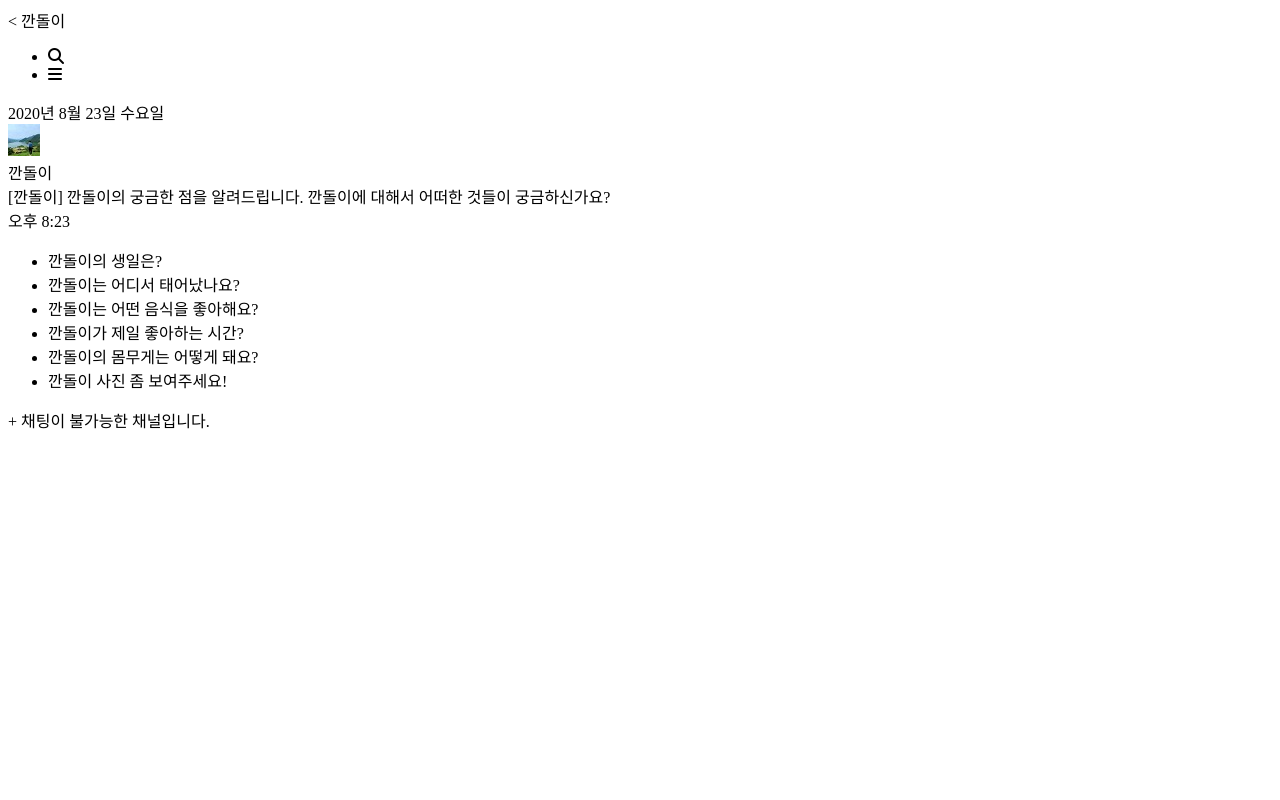
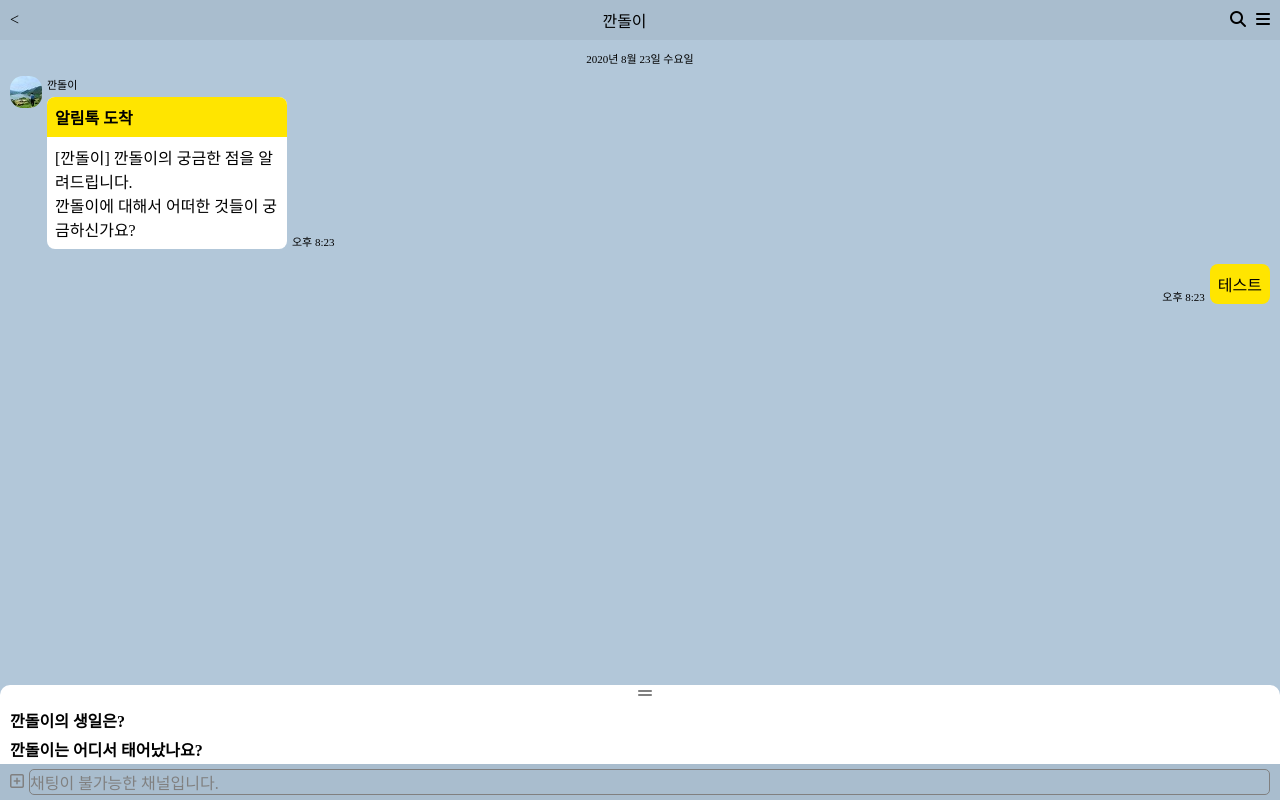
Before and after one commit to Yongveloper/kakaotalk_plus_friend_chat_clone_coding, a plain HTML site: page chatting.html in a window 1280 px wide. Drawn offline with Linux system fonts and the light colour scheme.

Commit message:
CSS: 기본 스타일링

```diff
--- a/chatting.html
+++ b/chatting.html
@@ -14,8 +14,8 @@
             <span><</span>
             <span>깐돌이</span>
             <ul class="chatting_navbar_icon">
-                <li><i class="fas fa-search"></i></li>
-                <li><i class="fas fa-bars"></i></li>
+                <li class="chatting_navbar_search"><i class="fas fa-search"></i></li>
+                <li class="chatting_navbar_bars"><i class="fas fa-bars"></i></li>
             </ul>
         </div>
     </nav>
@@ -32,19 +32,36 @@
                     깐돌이
                 </div>
                 <div class="chatting_friend_talk">
+                    <div class="chatting_friend_header">
+                        알림톡 도착
+                    </div>
                     <div class="chatting_friend_talk_section">
-                        [깐돌이] 깐돌이의 궁금한 점을 알려드립니다.
-
-                        깐돌이에 대해서 어떠한 것들이 궁금하신가요?
+                        <p>[깐돌이] 깐돌이의 궁금한 점을 알려드립니다.</p>
+                        <p>깐돌이에 대해서 어떠한 것들이 궁금하신가요?</p>
                     </div>
                 </div>
-                <div class="chatting_time">
-                    오후 8:23
+            </div>
+            <div class="chatting_time">
+                <span>오후 8:23</span>
+            </div>
+        </div>
+        <div class="chatting_me">
+            <div class="chatting_time">
+                <span>오후 8:23</span>
+            </div>
+            <div class="chatting_me_talk">
+                <div class="chatting_me_talk_section">
+                    <p>테스트</p>
                 </div>
             </div>
         </div>
+    </main>
+    <footer class="chatting_footer">
         <div class="chatting_questions">
             <div class="chatting_questions_section">
+                <div class="chatting_questions_bar">
+                    <i class="fas fa-grip-lines"></i>
+                </div>
                 <ul class="chatting_questions_list">
                     <li>깐돌이의 생일은?</li>
                     <li>깐돌이는 어디서 태어났나요?</li>
@@ -55,11 +72,9 @@
                 </ul>
             </div>
         </div>
-    </main>
-    <footer class="chatting_footer">
-        <div class="chatting_footer_section">
-            <span>+</span>
-            <span>채팅이 불가능한 채널입니다.</span>
+        <div class="chatting_footer_chat_section">
+            <div class="chatting_chat_add"><i class="far fa-plus-square"></i></div>
+            <div class="chatting_chat">채팅이 불가능한 채널입니다.</div>
         </div>
     </footer>
 </body>
--- a/style.css
+++ b/style.css
@@ -1,3 +1,169 @@
 * {
     box-sizing: border-box;
 }
+
+html,body {
+    margin: 0;
+    background-color: #b2c7d9;
+    height: 100%;
+    overflow: hidden;
+}
+
+ul {
+    margin: 0;
+    padding: 0;
+}
+
+li {
+    list-style: none;
+}
+
+p {
+    margin: 0;
+}
+
+.chatting_date,
+.chatting_friend_name,
+.chatting_time {
+    font-size: 11px;
+}
+
+.chatting_navbar {
+    background-color: #a9bdce;
+    padding: 8px 10px;
+}
+
+.chatting_navbar_section {
+    display: flex;
+    justify-content: space-between;
+    align-items: center;
+}
+
+.chatting_navbar_icon {
+    padding-left: 0px;
+    margin: 0;
+}
+
+.chatting_navbar_icon {
+    display: flex;
+}
+
+.chatting_navbar_search {
+    margin-right: 10px;
+}
+
+.chatting_main {
+    margin: 0 10px;
+}
+
+.chatting_date {
+    margin: 10px 0;
+}
+
+.chatting_friend_image img {
+    border-radius: 40%;
+}
+
+.chatting_friend_name {
+    margin-bottom: 5px;
+}
+
+.chatting_freind_contents {
+    margin: 0 5px;
+}
+
+.chatting_date {
+    text-align: center;
+}
+
+.chatting_friend {
+    display: flex;
+}
+
+.chatting_friend_talk {
+    background-color: #ffff;
+}
+
+.chatting_friend_header {
+    border-radius: 8px 8px 0 0;
+    padding: 8px 8px;
+    background-color: #ffe500;
+    font-weight: 600;
+}
+
+.chatting_friend_talk,
+.chatting_me_talk {
+    border-radius: 8px;
+}
+
+.chatting_friend_talk_section,
+.chatting_me_talk {
+    max-width: 15em;
+    padding: 8px 8px;
+}
+
+.chatting_time {
+    display: flex;
+    align-items: flex-end;
+}
+
+.chatting_me {
+    display: flex;
+    justify-content: flex-end;
+    margin: 15px 0;
+}
+
+.chatting_me_talk {
+    margin-left: 5px;
+    background-color: #ffe500;
+}
+
+.chatting_footer {
+    width: 100%;
+    position: fixed;
+    bottom: 0;
+}
+
+.chatting_questions {
+    background-color: #ffff;
+    border-radius: 10px 10px 0 0;
+    padding-left: 10px;
+    transition: ease 300ms;
+    transform: translateY(113px);
+}
+
+.chatting_questions:hover {
+    transform: translateY(0);
+}
+
+.chatting_questions_bar {
+    text-align: center;
+    color: gray;
+}
+
+.chatting_questions_list li {
+    margin-top: 5px;
+    cursor: pointer;
+    font-weight: 600;
+}
+
+.chatting_footer_chat_section {
+    position: relative;
+    display: flex;
+    align-items: center;
+    padding: 0 10px;
+    background: #a9bdce;
+}
+
+.chatting_chat_add {
+    margin-right: 5px;
+    color: gray;
+}
+
+.chatting_chat {
+    width: 100%;
+    border: 1px solid;
+    border-radius: 5px;
+    color: gray;
+    margin: 5px 0;
+}
```
